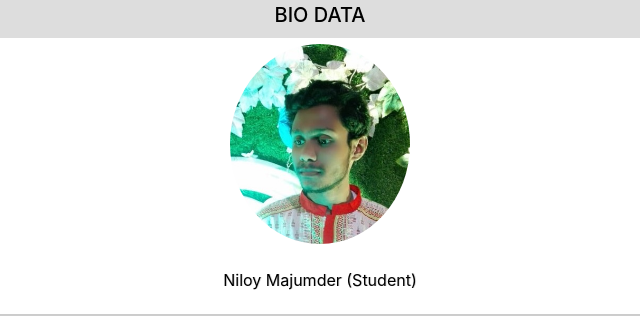
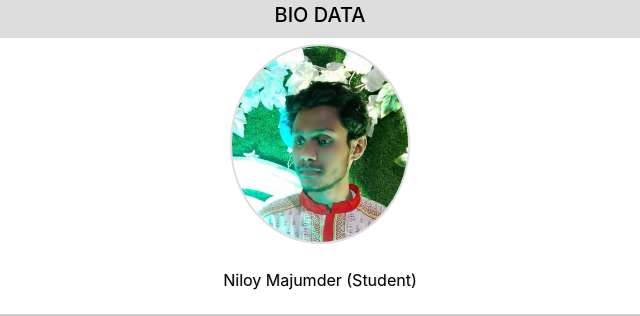
Before and after one commit to niloy2521/niloy2521.github.io, a plain HTML site: page index.html in a window 1280 px wide. Shown: the top 316 px of the page, 320-960 px from the left. Drawn offline with nearby package versions, Linux system fonts and the light colour scheme.

Commit message:
Update index.html

```diff
--- a/index.html
+++ b/index.html
@@ -18,7 +18,7 @@
 
 <div class="header" align="center"><h5>BIO DATA</h5></div>
 <div class="main">
-<img src="profile.png" style="border-radius:50%!important;" class="rounded mx-auto d-block" alt="profile" width="auto" height="200px"/>
+<img src="profile.png" style="border-radius:50%!important;border:2px solid #ddd;" class="rounded mx-auto d-block" alt="profile" width="auto" height="200px"/>
 <br>
 <p align="center">Niloy Majumder (Student)</p>
 </div>
```
